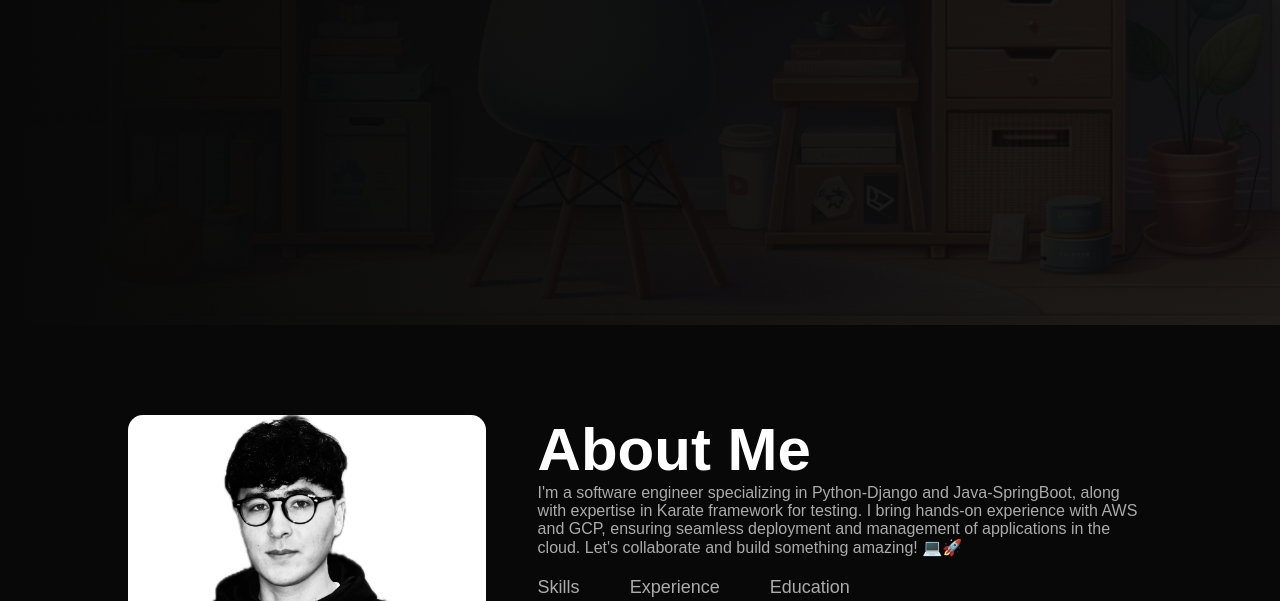
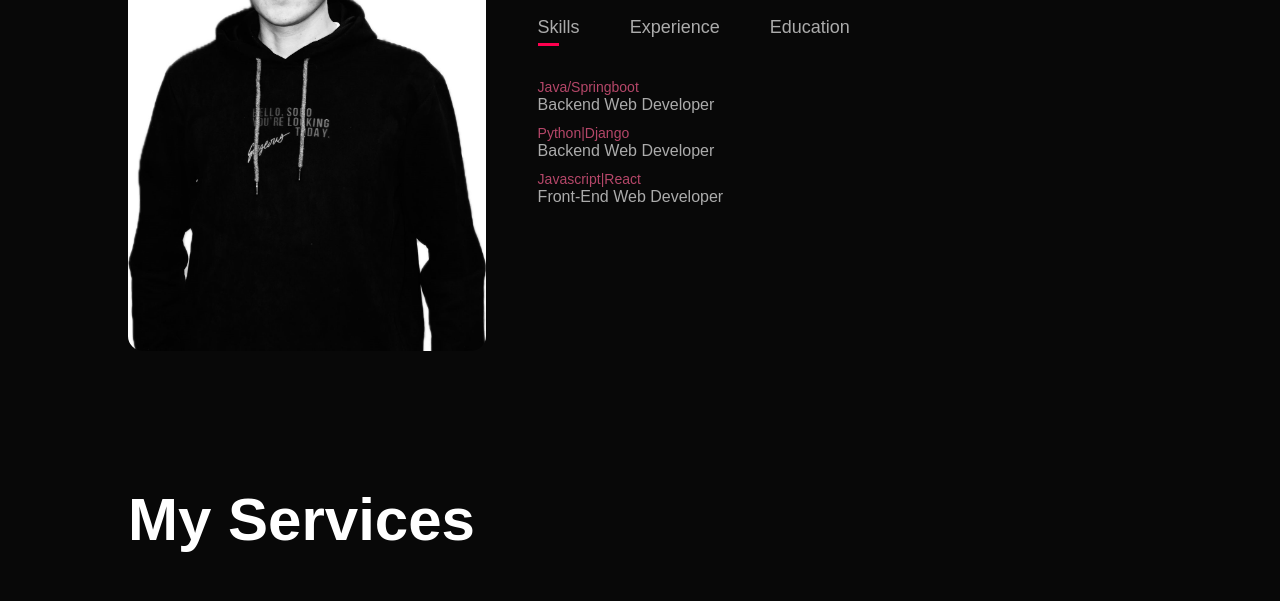
Before and after one commit to Zakihaidari/portfolio, a plain HTML site: page index.html in a window 1280 px wide. Shown: the part 635-1236 px from the top of the page. Drawn offline with Linux system fonts and the light colour scheme.

Commit message:
Improvment

```diff
--- a/style.css
+++ b/style.css
@@ -16,8 +16,8 @@ body {
 /* the height based the course is height is 100vh */
 #header{
   width:100%;
-  height: 120vh;
-  background-image: linear-gradient(to right, rgba(8, 8, 8, 1.9), rgba(8, 8, 8, 0.9)), url(images/background2.JPG);
+  height: 50vh;
+  background-image: linear-gradient(to right, rgba(8, 8, 8, 0.9), rgba(8, 8, 8, 0.6)), url(images/background2.JPG);
   background-size: cover;
   background-position: center;
 }
```
